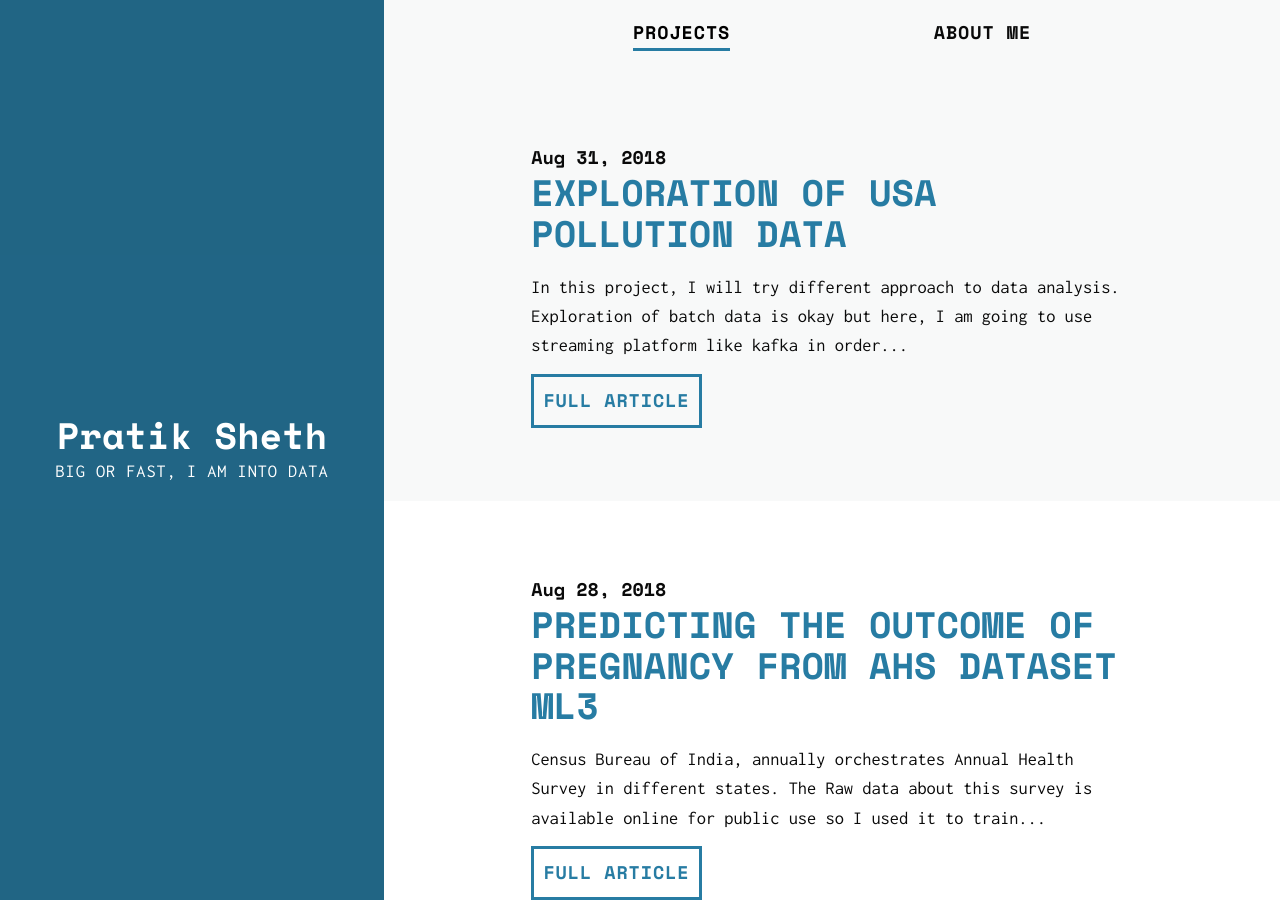
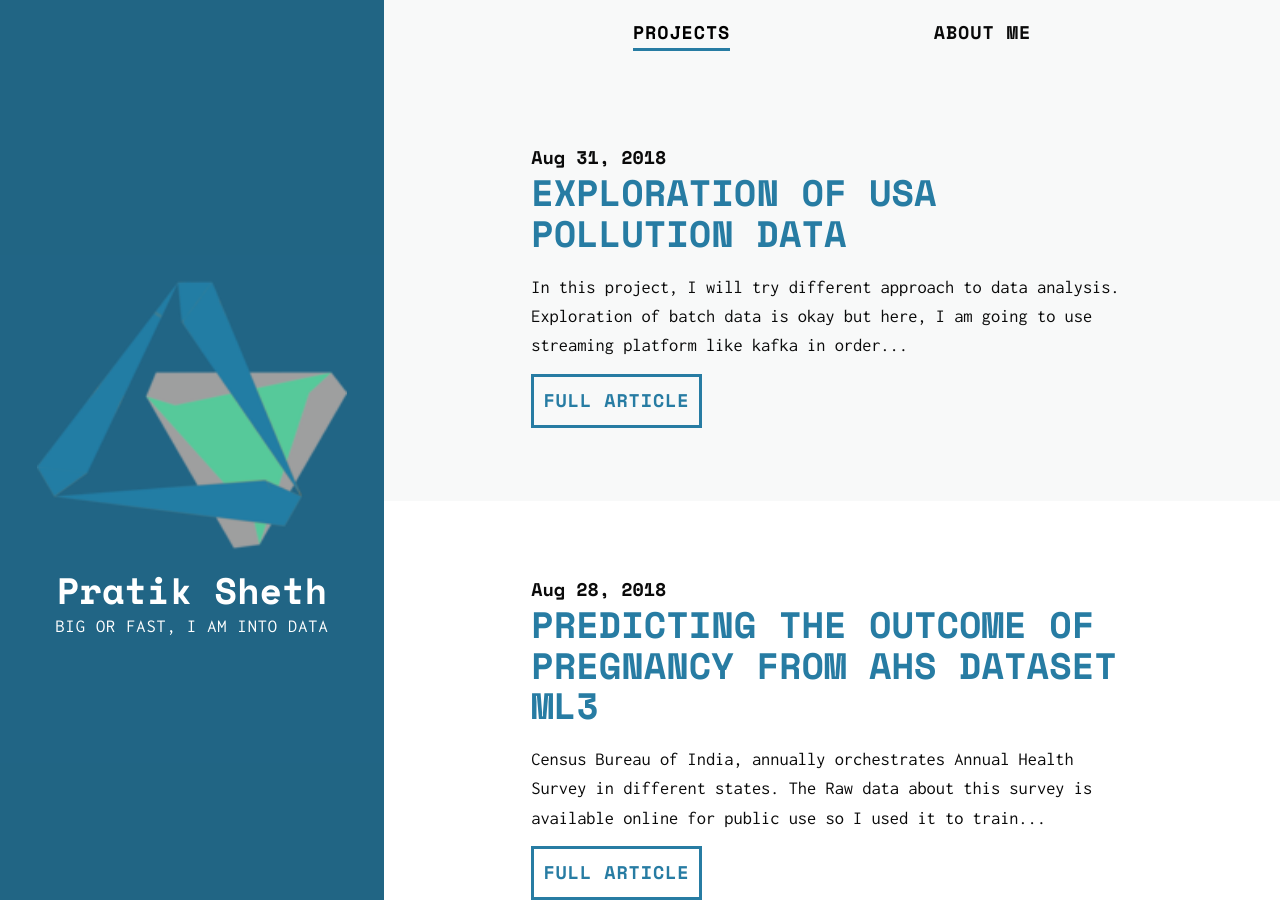
Before and after one commit to daftengineer/daftengineer.github.io, a Jekyll site: the page built from index.html, in a window 1280 px wide and 900 px high. Built offline with Jekyll 4.4.1, drawn with Linux system fonts in a browser that asks for light colours; nearby versions of some CDN libraries; the list of posts is cut into pages by our own code.

Commit message:
Update index.html

```diff
--- a/index.html
+++ b/index.html
@@ -7,7 +7,7 @@ layout: default
        <figure class="absolute-bg preview__img" style="background-color:#277CA3;"></figure>
       {% endfor %}
     <div class="previews__container">
-
+      <img src = "https://daftengineer.github.io/android-chrome-192x192.png" />
       <h1>{{ site.title }}</h1>
       <span> Big or Fast, I am into Data </span>
     </div>
```
